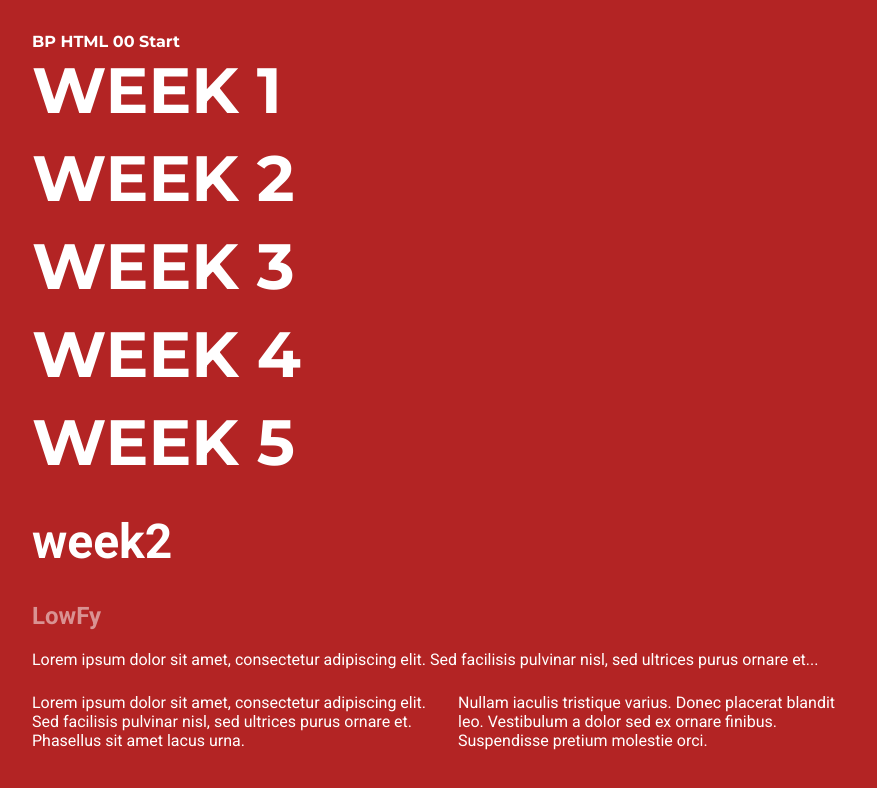
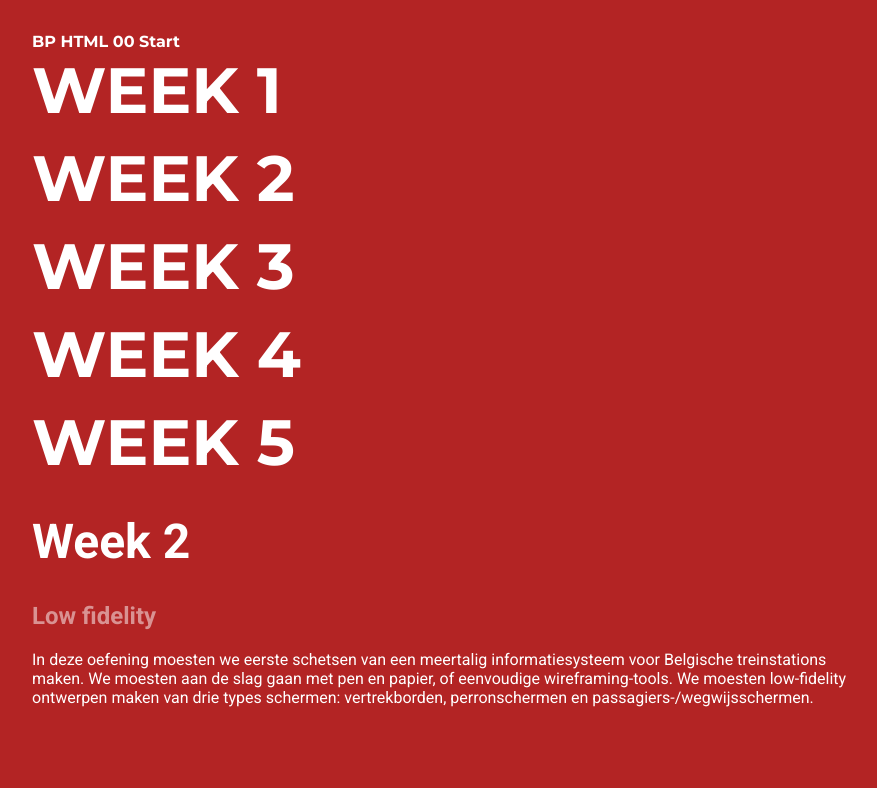
Before and after one commit to MerayMurad/projectdoxs, a plain HTML site: page week 2.html in a window 1280 px wide. Shown: the whole page, without its empty margins (192-1069 px from the left). Drawn offline with Linux system fonts and the light colour scheme.

Commit message:
Add files via upload

```diff
--- a/week 2.html
+++ b/week 2.html
@@ -26,21 +26,19 @@
             </ul>
         </div>
         <page>
-            <h1>week2</h1>
-            <h2>LowFy</h2>
+            <h1>Week 2</h1>
+            <h2>Low fidelity </h2>
             <p>
-                Lorem ipsum dolor sit amet, consectetur adipiscing elit. Sed facilisis pulvinar nisl, sed ultrices purus ornare et...
+                In deze oefening moesten we eerste schetsen van een meertalig informatiesysteem voor Belgische treinstations maken. We moesten aan de slag gaan met pen en papier, of eenvoudige wireframing-tools. We moesten low-fidelity ontwerpen maken van drie types schermen: vertrekborden, perronschermen en passagiers-/wegwijsschermen.
             </p>
             <!-- Flex container with 2 columns -->
             <div class="two-columns">
                 <div class="column">
                     <p>
-                        Lorem ipsum dolor sit amet, consectetur adipiscing elit. Sed facilisis pulvinar nisl, sed ultrices purus ornare et. Phasellus sit amet lacus urna.
                     </p>
                 </div>
                 <div class="column">
                     <p>
-                        Nullam iaculis tristique varius. Donec placerat blandit leo. Vestibulum a dolor sed ex ornare finibus. Suspendisse pretium molestie orci.
                     </p>
                 </div>
             </div>
```
Also changed, not shown: week 1.html (+2 -4 lines), week 3.html (+3 -5 lines), week 4.html (+3 -5 lines).
